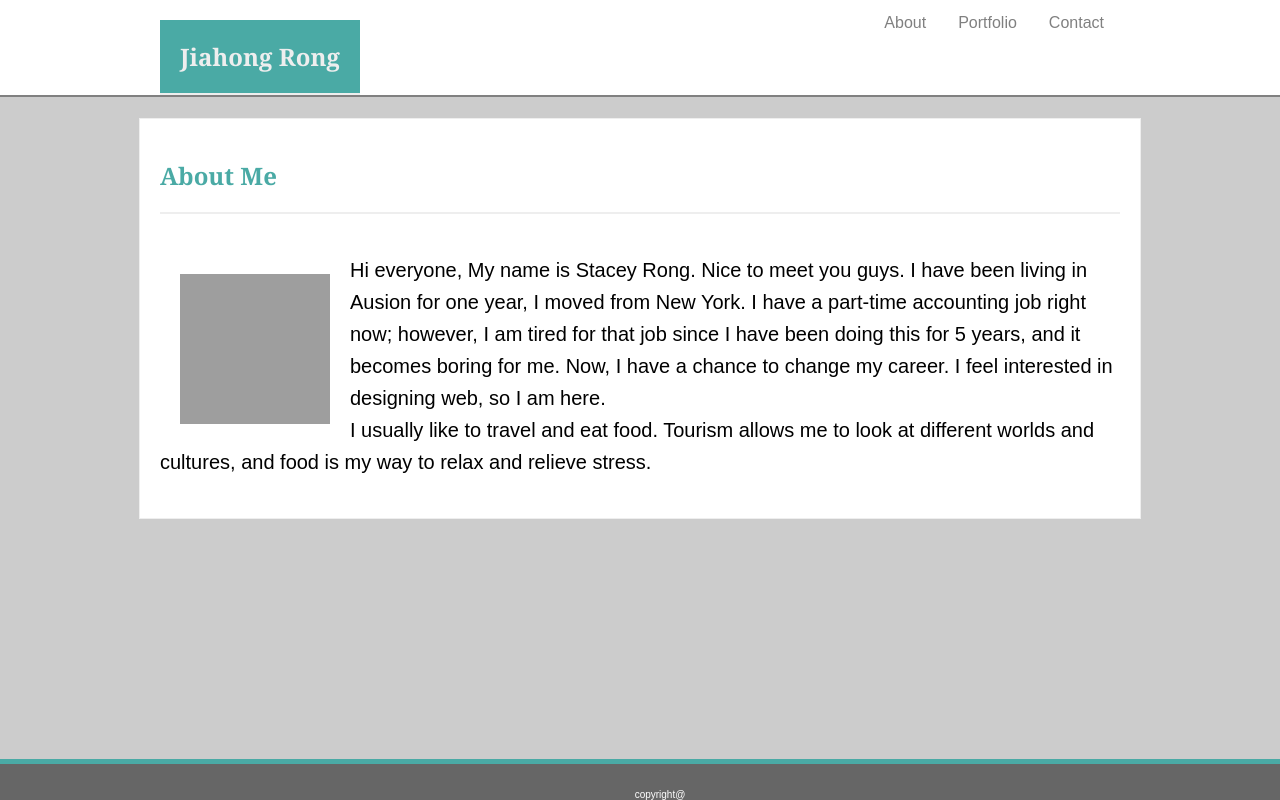
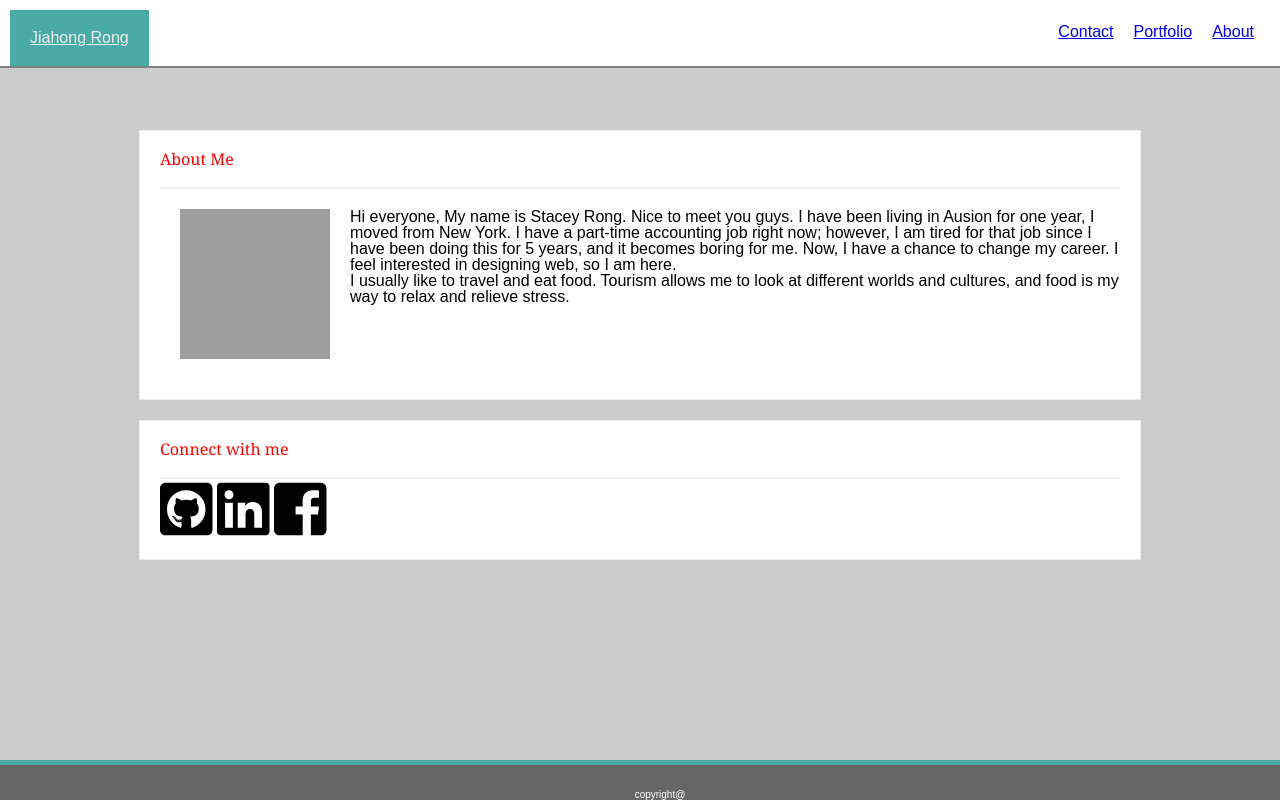
Before and after one commit to Staceyrong/Responsive-portfolio, a plain HTML site: page index.html in a window 1280 px wide. Drawn offline with Linux system fonts and the light colour scheme; grey boxes are pictures that could not be loaded.

Commit message:
finish all

```diff
--- a/assets/css/style.css
+++ b/assets/css/style.css
@@ -1,5 +1,6 @@
-
-
+a:hover {
+    color: red;
+}
 
 body {
     background: #cccccc;
@@ -61,32 +62,16 @@ input[type=text] {
     box-sizing: border-box;
 }
 
+nav {
+    color: grey;
+    padding: 14px 16px;
+    text-decoration: none;
+}
+
 p {
     line-height: 1.6;
     padding-top: 20px;
     font-size: 20px;
-}
-
-ul {
-    list-style-type: none;
-    padding: 0;
-    margin: 0 auto;
-    overflow: hidden;
-    background-color: white;
-    width: 960px;
-
-}
-
-li a {
-    color: grey;
-    padding: 14px 16px;
-    float: right;
-    text-decoration: none;
-    margin-bottom: 0;
-}
-
-a:hover {
-    color: red;
 }
 
 .container {
@@ -96,12 +81,18 @@ a:hover {
     overflow: auto;
     background: white;
     border: 1px solid #eeeeee;
-    width: 960px;
     padding: 20px;
-    margin: 0 auto;
+    margin: 20px auto;
+
 }
 
-.head {
+.title {
+    position: relative;
+    text-align: center;
+    color: white;
+}
+
+#masthead {
     clear: both;
     overflow: auto;
     width: 100%;
@@ -111,12 +102,6 @@ a:hover {
     position: absolute;
     left: 0;
     top:0;
-}
-
-.title {
-    position: relative;
-    text-align: center;
-    color: white;
 }
 
 #message {
@@ -143,42 +128,49 @@ a:hover {
     margin: 20px;
 }
 
+@media screen and (max-width: 640px) {
+    * {
+        width: 100%;
+
+    }
+
+    a {
+        width: 33.3%;
+        float: right;
+    }
+
+    #masthead {
+        position: static;
+    }
+
+    #name {
+        width: 100%;
+        text-align: center;
+        margin: 0;
+    }
 
 
-
-@media screen and (max-width: 980px) {
-    * {
-        width: 100%;
-    }
-
-    h1 {
-        color: red;
-    }
 }
 
 @media screen and (max-width: 768px) {
     *{
         width: 100%;
     }
-
-
-    h1 {
-        color: yellow;
-    }
 }
 
-@media screen and (max-width: 640px) {
-    section.head {
-        position: static;
-        width: 375px;
+@media screen and (min-width: 980px) {
+    a {
+        float: right;
+        margin: 10px;
     }
 
     .container {
-        width: 375px;
+        clear: both;
+        overflow: auto;
+        width: 960px;
     }
 
     h1 {
-        color: green;
-    }
-
-}
+         color: red;
+     }
+ }
--- a/contact.html
+++ b/contact.html
@@ -3,25 +3,24 @@
 <head>
     <meta charset="UTF-8">
     <meta name="viewport" content="width=device-width, initial-scale=1.0">
+    <link rel="stylesheet" type="text/css" href="assets/css/reset.css">
     <link rel="stylesheet" type="text/css" href="assets/css/style.css">
-    <!--<link rel="stylesheet" type="text/css" href="assets/css/reset.css">-->
+    <script defer src="https://use.fontawesome.com/releases/v5.0.10/js/all.js" integrity="sha384-slN8GvtUJGnv6ca26v8EzVaR9DC58QEwsIk9q1QXdCU8Yu8ck/tL/5szYlBbqmS+" crossorigin="anonymous"></script>
     <title> Jiahong Rong</title>
 </head>
 <body>
-        <section class="head">
+ <header id="masthead">
+    <a href="index.html" id="name">Jiahong Rong</a>
+        <nav>
+            <a href="index.html">About</a>
+            <a href="portfolio.html">Portfolio</a>
+            <a href="contact.html">Contact</a>
+        </nav>
+
+</header>
 
 
-            <ul>
-            <li><h1 id="name">Jiahong Rong</h1></li>
-            <li><a href="contact.html">Contact</a></li>
-            <li><a href="portfolio.html">Portfolio</a></li>
-            <li><a href="index.html">About</a></li>
-            </ul>
-
-        </section>
-
-
-    <section class="container">
+    <section id="main-container" class="container">
         <h1>Contact</h1>
         <form>
             <label for="name">Name</label>
@@ -36,8 +35,12 @@
 
             <input type="submit" value="Submit">
         </form>
-
-
+    </section>
+    <section class="container">
+        <h1>Connect with me</h1>
+        <i class="fab fa-github-square" style="font-size:60px;"></i>
+        <i class="fab fa-linkedin" style="font-size:60px;"></i>
+        <i class="fab fa-facebook-square" style="font-size:60px;"></i>
     </section>
 
     <footer>copyright@</footer>
--- a/index.html
+++ b/index.html
@@ -3,26 +3,27 @@
 <head>
 
     <meta name="viewport" content="width=device-width, initial-scale=1.0">
+    <link rel="stylesheet" type="text/css" href="assets/css/reset.css">
     <link rel="stylesheet" type="text/css" href="assets/css/style.css">
-    <!--<link rel="stylesheet" type="text/css" href="assets/css/reset.css">-->
+    <script defer src="https://use.fontawesome.com/releases/v5.0.10/js/all.js" integrity="sha384-slN8GvtUJGnv6ca26v8EzVaR9DC58QEwsIk9q1QXdCU8Yu8ck/tL/5szYlBbqmS+" crossorigin="anonymous"></script>
     <title> Jiahong Rong</title>
 </head>
 <body>
-        <section class="head">
-            <ul>
-            <li><h1 id="name">Jiahong Rong</h1></li>
-            <li><a href="contact.html">Contact</a></li>
-            <li><a href="portfolio.html">Portfolio</a></li>
-            <li><a href="index.html">About</a></li>
-            </ul>
+    <header id="masthead">
+            <a href="index.html" id="name">Jiahong Rong</a>
+            <nav>
+                <a href="index.html">About</a>
+                <a href="portfolio.html">Portfolio</a>
+                <a href="contact.html">Contact</a>
+            </nav>
 
-        </section>
+    </header>
 
 
     <section class="container">
         <h1>About Me</h1>
-            <p>
         <img id="photo" src="https://scontent-dfw5-1.xx.fbcdn.net/v/t1.0-9/19884181_1300296263400962_2556546434762205152_n.jpg?_nc_cat=0&oh=77b9d90884530a2ad5de26f63250d189&oe=5B3A578E">
+        <p></p>
         Hi everyone,
         My name is Stacey Rong. Nice to meet you guys. I have been living in Ausion for one year,
         I moved from New York. I have a part-time accounting job right now; however, I am tired for that job since I have been doing this for 5 years,
@@ -30,10 +31,16 @@
         <br>
         I usually like to travel and eat food. Tourism allows me to look at different worlds and cultures,
         and food is my way to relax and relieve stress.
+        </p>
+    </section>
 
-            </p>
+    <section class="container">
+        <h1>Connect with me</h1>
+        <i class="fab fa-github-square" style="font-size:60px;"></i>
+        <i class="fab fa-linkedin" style="font-size:60px;"></i>
+        <i class="fab fa-facebook-square" style="font-size:60px;"></i>
+    </section>
 
-    </section>
 
     <footer>copyright@</footer>
 
```
Also changed, not shown: portfolio.html (+16 -13 lines). Lines whose indentation alone changed are shown as unchanged.
